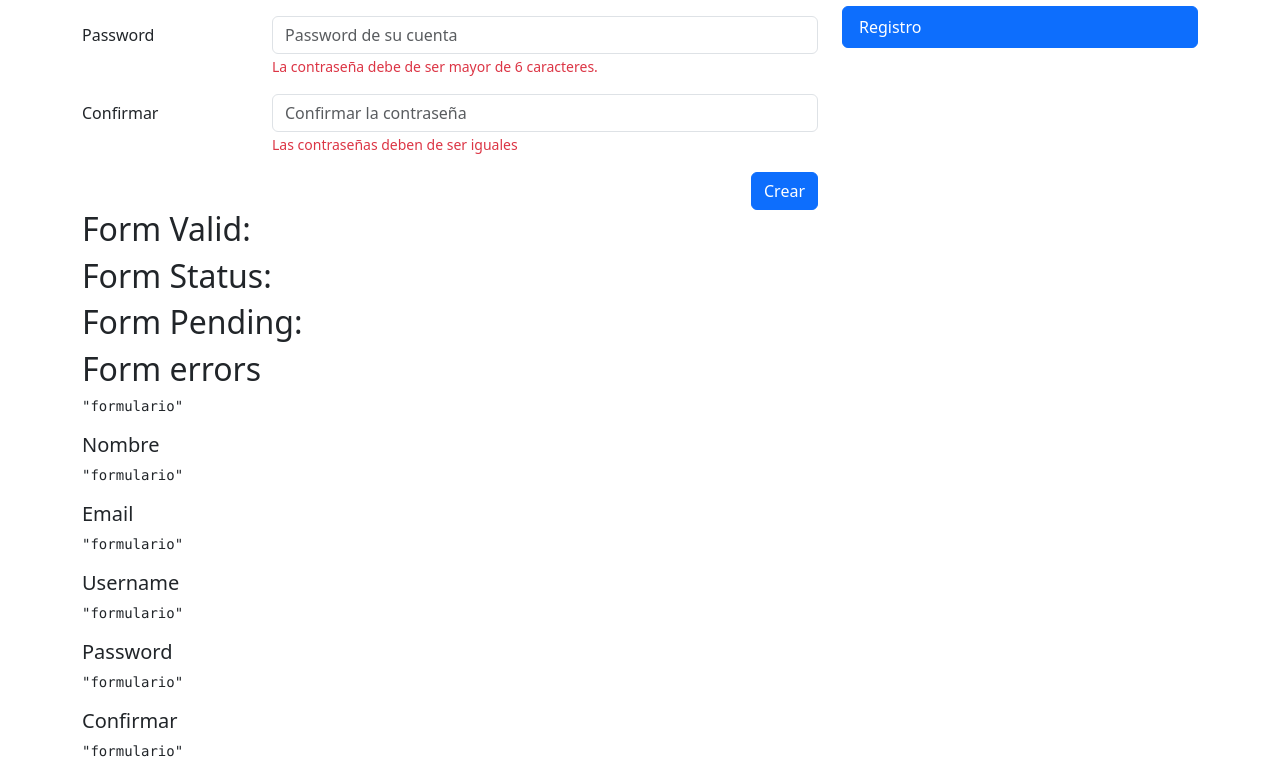
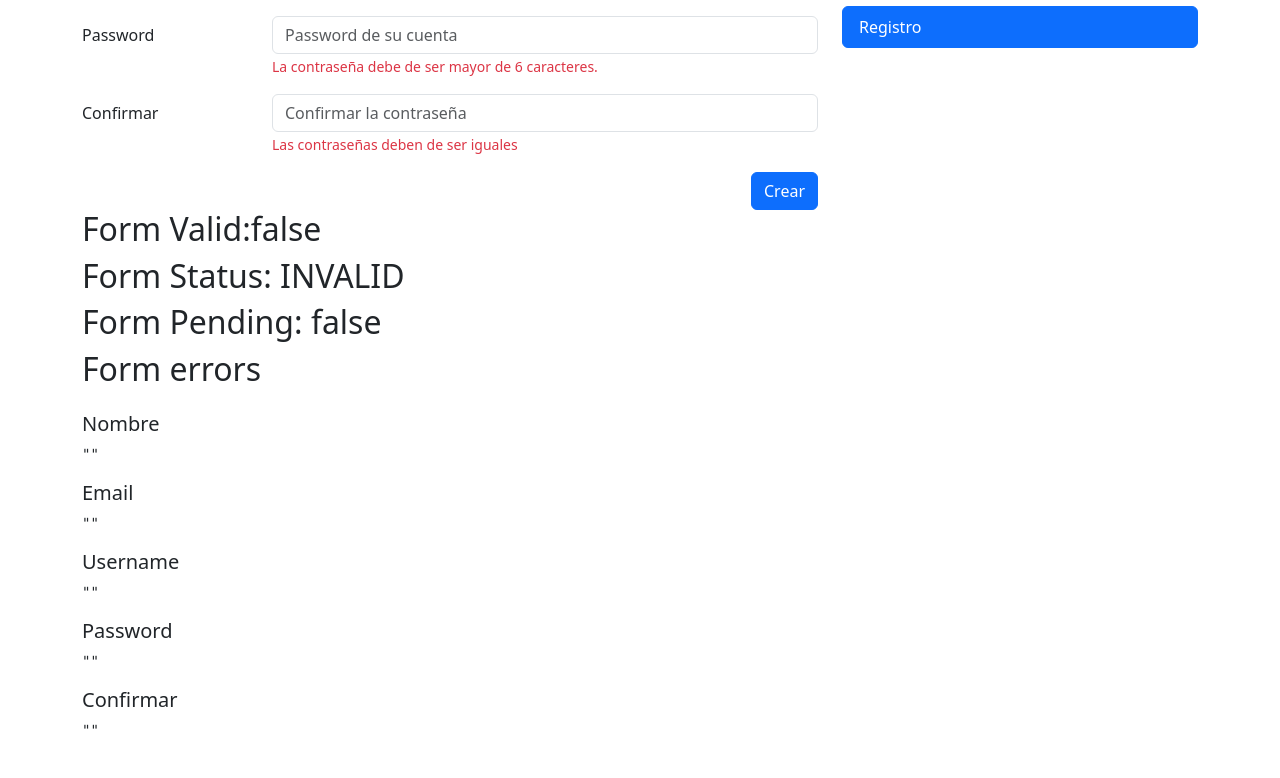
Before and after one commit to adriancamarena2310/Proyecto-6, an Angular app: page /auth/sign-up in a window 1280 px wide. Shown: the part 337-1115 px from the top of the page. After the commit the page ends 1094 px from the top, so only its background shows below. Built offline with nearby package versions, Linux system fonts and the light colour scheme.

Commit message:
video-251 Formulario de Registro

```diff
--- a/src/app/auth/auth.module.ts
+++ b/src/app/auth/auth.module.ts
@@ -3,6 +3,7 @@
 
 import { AuthRoutingModule } from './auth-routing.module';
 import { RegisterPageComponent } from './pages/register-page/register-page.component';
+import { ReactiveFormsModule } from '@angular/forms';
 
 
 @NgModule({
@@ -11,7 +12,8 @@
   ],
   imports: [
     CommonModule,
-    AuthRoutingModule
+    AuthRoutingModule,
+    ReactiveFormsModule
   ]
 })
 export class AuthModule { }
--- a/src/app/auth/pages/register-page/register-page.component.html
+++ b/src/app/auth/pages/register-page/register-page.component.html
@@ -4,7 +4,7 @@
 <div class="row">
     <div class="col">
 
-        <form autocomplete="off">
+      <form [formGroup]="myForm" (ngSubmit)="onSubmit()" autocomplete="off">
 
             <!-- Nombre -->
             <div class="row mb-3">
@@ -12,6 +12,7 @@
                 <div class="col-sm-9">
                     <input type="text"
                            class="form-control"
+                           formControlName="name"
                            placeholder="Nombre del usuario">
 
                     <span class="form-text text-danger">
@@ -26,6 +27,7 @@
                 <div class="col-sm-9">
                     <input type="email"
                            class="form-control"
+                           formControlName="email"
                            placeholder="Email del usuario">
                     <span class="form-text text-danger">
                         mensaje de error del email
@@ -39,6 +41,7 @@
                 <div class="col-sm-9">
                     <input type="text"
                            class="form-control"
+                           formControlName="username"
                            placeholder="Nombre código del usuario">
                     <span class="form-text text-danger">
                          El username no puede ser Strider
@@ -52,6 +55,7 @@
                 <div class="col-sm-9">
                     <input type="password"
                            class="form-control"
+                           formControlName="password"
                            placeholder="Password de su cuenta">
 
                     <span class="form-text text-danger">
@@ -66,6 +70,7 @@
                 <div class="col-sm-9">
                     <input type="password"
                            class="form-control"
+                           formControlName="password2"
                            placeholder="Confirmar la contraseña">
 
                     <span class="form-text text-danger">
@@ -90,24 +95,24 @@
 </div>
 
 
-<h2>Form Valid: </h2>
-<h2>Form Status: </h2>
-<h2>Form Pending: </h2>
+<h2>Form Valid:{{myForm.valid}} </h2>
+<h2>Form Status: {{myForm.status}}</h2>
+<h2>Form Pending: {{myForm.pending}}</h2>
 <h2>Form errors</h2>
-<pre>{{ 'formulario' | json }}</pre>
+<pre>{{ myForm.value.errors | json }}</pre>
 
 <h5>Nombre</h5>
-<pre>{{ 'formulario' | json }}</pre>
+<pre>{{   myForm.value.name | json }}</pre>
 
 <h5>Email</h5>
-<pre>{{ 'formulario' | json }}</pre>
+<pre>{{  myForm.value.email | json }}</pre>
 
 <h5>Username</h5>
-<pre>{{ 'formulario' | json }}</pre>
+<pre>{{  myForm.value.username | json }}</pre>
 
 
 <h5>Password</h5>
-<pre>{{ 'formulario' | json }}</pre>
+<pre>{{ myForm.value.password | json }}</pre>
 
 <h5>Confirmar</h5>
-<pre>{{ 'formulario' | json }}</pre>
+<pre>{{  myForm.value.password2 | json }}</pre>
--- a/src/app/auth/pages/register-page/register-page.component.ts
+++ b/src/app/auth/pages/register-page/register-page.component.ts
@@ -1,4 +1,5 @@
 import { Component, OnInit } from '@angular/core';
+import { FormBuilder, FormGroup, Validators } from '@angular/forms';
 
 @Component({
   selector: 'app-register-page',
@@ -6,9 +7,26 @@
 })
 export class RegisterPageComponent implements OnInit {
 
-  constructor() { }
+  constructor( private fb: FormBuilder ) {}
 
   ngOnInit() {
   }
 
+
+  public myForm: FormGroup = this.fb.group({
+    name:['',[Validators.required]],
+    email:['',[Validators.required]],
+    username:['',[Validators.required]],
+    password:['',[Validators.required], Validators.minLength(6)],
+    password2:['',[Validators.required]],
+  });
+
+    isValidField( field: string ) {
+    //  TODO
+    }
+
+  onSubmit(){
+    this.myForm.markAllAsTouched();
+  }
+
 }
```
